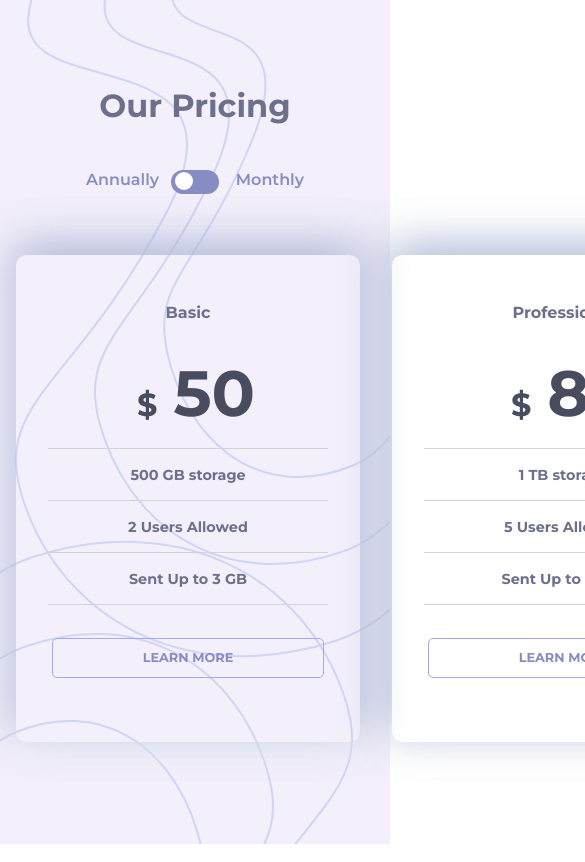
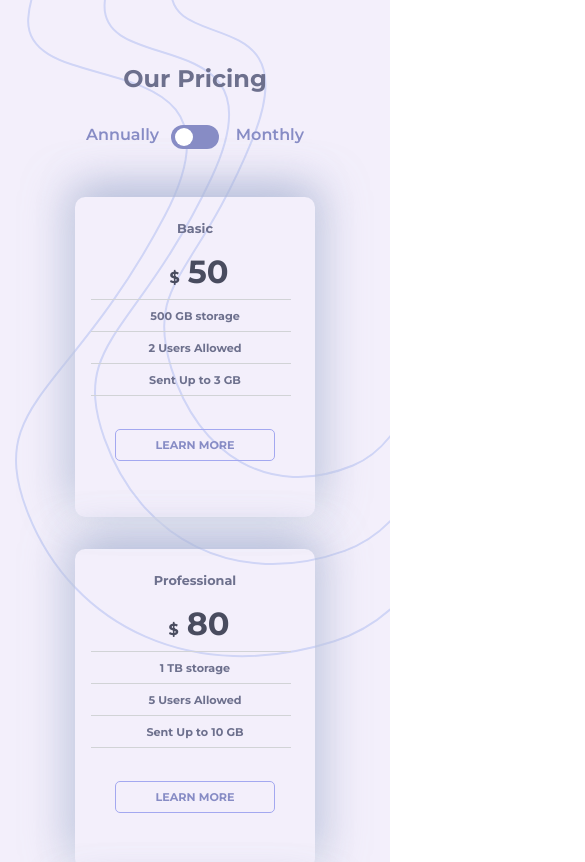
Before and after one commit to stereogamm/pricing-component, a React (Vite) app: page / in a window 390 px wide. Shown: the top 862 px of the page, 585 px wide, since content can reach past the window. Built offline with nearby package versions, Linux system fonts and the light colour scheme.

Commit message:
added media queries

```diff
--- a/src/Components/App.jsx
+++ b/src/Components/App.jsx
@@ -1,14 +1,14 @@
 import { useState } from "react";
 import "../styles/App.css";
-import monthlyData from "./monthlyData";
-import annuallyData from "./annuallyData";
+import monthlyData from "../Data/monthlyData";
+import annuallyData from "../Data/annuallyData";
 
 import Card from "./Card";
 import Toggle from "./Toggle";
 
 function App() {
+  //true=annually payment, false=monthly payment
   const [value, setValue] = useState(false);
-  //true=annually payment, false=monthly payment
 
   function toggleState(event) {
     setValue(event.target.checked);
--- a/src/styles/App.css
+++ b/src/styles/App.css
@@ -1,15 +1,17 @@
 .main {
   background-color: var(--very-light-grayish-blue);
-  background-image: url(../../images/bg-top.svg), url(../../images/bg-bottom.svg);
+  background-image: url(../../images/bg-top.svg),
+    url(../../images/bg-bottom.svg);
   background-position: right top, left bottom;
   background-repeat: no-repeat, no-repeat;
   background-size: auto, auto;
-  height: 100vh;
-  width: 100vw;
+  min-height: 100vh;
+  min-width: 100vw;
   padding: 4rem 0;
   display: flex;
   flex-direction: column;
   justify-content: space-around;
+  overflow-x: hidden;
 }
 
 h1 {
@@ -34,12 +36,11 @@ h1 {
   min-height: 30rem;
   max-height: 35rem;
   border-radius: 10px;
-  box-shadow:
-  -10px -10px 40px  rgba(var(--shadow-dark), 0.5),
-  10px -10px 40px  rgba(var(--shadow-dark), 0.5),
-  0px 10px 30px  rgba(var(--shadow-light), 0.7);
+  box-shadow: -10px -10px 40px rgba(var(--shadow-dark), 0.5),
+    10px -10px 40px rgba(var(--shadow-dark), 0.5),
+    0px 10px 30px rgba(var(--shadow-light), 0.7);
   transition-property: transform, background-color;
-  transition-duration: .6s, .6s;
+  transition-duration: 0.6s, 0.6s;
   transition-timing-function: ease-in-out, ease-in-out;
 }
 
@@ -47,7 +48,7 @@ h1 {
   transform: scale(104%);
   background-color: white;
   transition-property: transform, background-color;
-  transition-duration: .6s, .6s ;
+  transition-duration: 0.6s, 0.6s;
   transition-timing-function: ease-in-out, ease-in-out;
   cursor: default;
 }
@@ -70,9 +71,9 @@ h2 {
 }
 
 .price__block::before {
-  content:"$";
+  content: "$";
   font-size: 2rem;
-  margin: 1rem;;
+  margin: 1rem;
 }
 
 hr {
@@ -80,7 +81,6 @@ hr {
   border: none;
   display: block;
   width: 100%;
-  min-width: 280px;
   height: 1px;
   border-top: 1px solid hsl(225, 5%, 83%);
 }
@@ -114,7 +114,7 @@ hr {
   text-transform: uppercase;
   font-size: 0.8rem;
   transition-property: background, color, transform;
-  transition-duration: .5s, .5s, .5s;
+  transition-duration: 0.5s, 0.5s, 0.5s;
   transition-timing-function: ease-in-out, linear, ease;
 }
 
@@ -207,3 +207,70 @@ hr {
 .toggle__input:checked + .toggle__slider::before {
   transform: translateX(24px);
 }
+
+
+@media (max-width: 1140px) {
+  .card__wrapper {
+    flex-direction: column;
+    margin-top: 4rem;
+  }
+
+  h1 {
+    margin: 4rem;
+  }
+}
+
+@media (max-width: 480px) {
+  .main {
+    padding: 2rem 0;
+  }
+
+  h1 {
+    margin: 2rem;
+    font-size: 1.5rem;
+  }
+
+  .card__wrapper {
+    margin-top: 2rem;
+  }
+
+  .price__card {
+    min-width: 15rem;
+    max-width: 18rem;
+    min-height: 20rem;
+    max-height: 25rem;
+    padding: 1rem;
+  }
+
+  .price__card h2 {
+    font-size: 0.8rem;
+    margin: 0.5rem;
+  }
+
+  .price__block {
+    font-size: 2rem;
+    margin: 0.5rem;
+  }
+
+  .price__block::before {
+    font-size: 1rem;
+    margin: 0.5rem;
+  }
+
+  .info__block {
+    font-size: 0.7rem;
+    margin: 0.5rem;
+  }
+
+  hr {
+    max-width: 12.5rem;
+  }
+
+  .more__button {
+    min-width: 10rem;
+    max-width: 12rem;
+    min-height: 2rem;
+    max-height: 2.5rem;
+    font-size: 0.7rem;
+  }
+}
```
Also changed, not shown: src/Data/annuallyData.js (renamed from src/Components/annuallyData.js), src/Data/monthlyData.js (line endings or trailing spaces).
